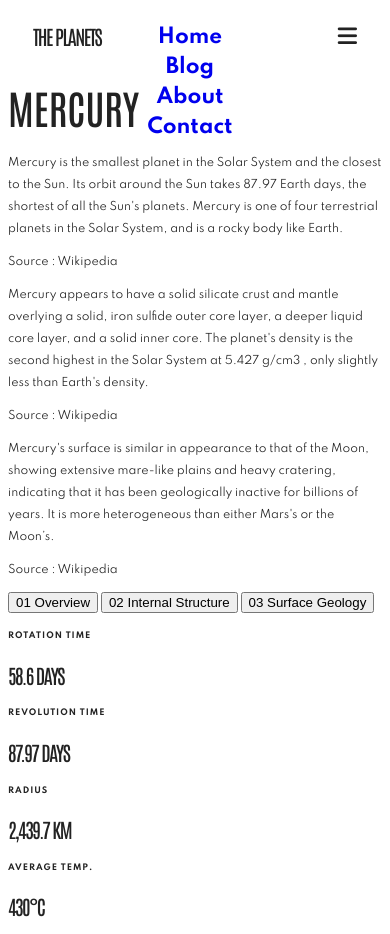
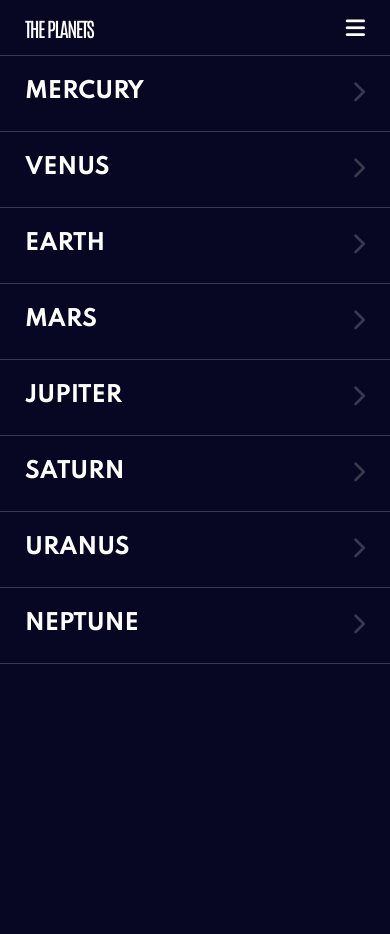
Before and after one commit to emmy-html/planet-facts, a website built with Parcel: page src/index.html in a window 390 px wide. Both pictures are taken after a click on the icon 347 px from the left and 35 px from the top of the page. After the commit the page ends 905 px from the top, so only its background shows below. Built offline with nearby package versions, Linux system fonts and the light colour scheme.

Commit message:
Added styles for mobile menu

```diff
--- a/src/index.html
+++ b/src/index.html
@@ -12,7 +12,7 @@
   <script type="module" src="js/main.js"></script>
   <title>Frontend Mentor | Planets fact site</title>
 </head>
-<body>
+<body class="mercury-color-scheme">
   <header>
     <div class="content-wrapper">
       <!-- Logo or fontawesome icon -->
@@ -20,10 +20,14 @@
       <!-- Navigation links -->
       <nav id="menu" class="hide-menu">
         <ul>
-          <li><a href="#">Home</a></li>
-          <li><a href="#">Blog</a></li>
-          <li><a href="#">About</a></li>
-          <li><a href="#">Contact</a></li>
+          <li id="mercury-nav"><a href="#">Mercury</a></li>
+          <li id="venus-nav"><a href="#">Venus</a></li>
+          <li id="earth-nav"><a href="#">Earth</a></li>
+          <li id="mars-nav"><a href="#">Mars</a></li>
+          <li id="jupiter-nav"><a href="#">Jupiter</a></li>
+          <li id="saturn-nav"><a href="#">Saturn</a></li>
+          <li id="uranus-nav"><a href="#">Uranus</a></li>
+          <li id="neptune-nav"><a href="#">Neptune</a></li>
         </ul>
       </nav>
       <!-- Menu Toggler -->
--- /dev/null
+++ b/src/scss/_color_schemes.scss
@@ -0,0 +1,6 @@
+@import "colors";
+@import "mixins";
+/* individual color schemes */
+body.mercury-color-scheme {
+    @include color-scheme($light-blue);
+}
--- /dev/null
+++ b/src/scss/_mixins.scss
@@ -0,0 +1,5 @@
+@mixin color-scheme ($planet-color) {
+    nav ul li:hover {
+        color: pink;
+    }
+}
--- a/src/scss/main.scss
+++ b/src/scss/main.scss
@@ -89,15 +89,19 @@
 
 @import "colors";
 @import "fonts";
-
+@import "mixins";
+@import "color_schemes";
 /* universal styles */
 body {
-
+    background: $dark-blue;
+    color: $white;
+    margin: 0;
+    padding: 0;
 }
 .content-wrapper {
   margin: 0px 25px; /* adds a wrapper around our content */
 }
-  header .content-wrapper {
+div.content-wrapper {
   display: flex; /* turn our content wrapper into a flex container, taking advantage of the default flex-direction: row, which causes items to align side by side */
   justify-content: space-between;
   align-items: center;
@@ -106,7 +110,7 @@ body {
     display: none; /* hide navigation menu by default */
   }
 .fade-in {
-    animation: fadeIn .5s 1;
+  animation: fadeIn 0.5s 1;
 }
 @keyframes fadeIn {
   from {
@@ -117,30 +121,80 @@ body {
   }
 }
 nav {
+  background: $dark-blue;
   width: 100%;
+  height: 100%;
   position: absolute; /* absolute positioning will stop the menu from disrupting the flow of the page */
   margin: 0px !important;
-    top: 0;
   left: 0;
+  top: 56px;
 }
 nav ul {
   list-style-type: none;
-    padding: 15px 10px 0px 0px !important; /* override any padding that would throw off the layout of the menu */
+  margin: 0px !important;
+  padding: 0px 0px 0px 0px !important; /* override any padding that would throw off the layout of the menu */
 }
 nav ul li {
-    margin-bottom: 5px;
-    text-align: center;
+    background: $dark-blue;
+    border-bottom: 1px solid $dark-grey;
+    display: block !important;
+    text-align: left;
+    padding: 25px 0px;
 }
 nav ul li a:link,
 nav ul li a:visited {
-    font-size: 1.25rem;
-    font-weight: bold;
+    color: $white;
+  font-family: $body-font;
+  font-size: 1.36rem;
+  font-weight: 600;
   text-decoration: none;
+  text-transform: uppercase;
+  margin-left: 25px;
+  &::after {
+      content: "\f054"; /* chevron arrow after each link */
+      color: $dark-grey;
+      font-family: FontAwesome;
+      position: absolute;
+      right: 25px;
+      &:hover {
+          color: $white;
       }
-  nav ul li a:link:hover {
-    border-bottom: 3px solid #D68C45;
+  }
+}
+nav ul li:hover {
+    cursor: pointer;
+    transition: .3s background-color;
+    a:link::after,
+    a:visited::after {
+        color: $white;
+    }
+}
+nav ul li#mercury-nav:hover {
+    background: $light-blue;
+}
+nav ul li#venus-nav:hover {
+    background: $yellow;
+}
+nav ul li#earth-nav:hover {
+    background: $purple;
+}
+nav ul li#mars-nav:hover {
+    background: $soft-red;
+}
+nav ul li#jupiter-nav:hover {
+    background: $red;
+}
+nav ul li#saturn-nav:hover {
+    background: $orange;
+}
+nav ul li#uranus-nav:hover {
+    background: $green;
+}
+nav ul li#neptune-nav:hover {
+    background: $blue;
 }
 header {
+border-bottom: 1px solid $dark-grey;
   #menu-toggle-button,
   h2 {
     z-index: 999; /* make sure the menu button stays on top */
```
Also changed, not shown: dist/css/main.css, dist/index.html, 6 other files. Lines whose indentation alone changed are shown as unchanged.
